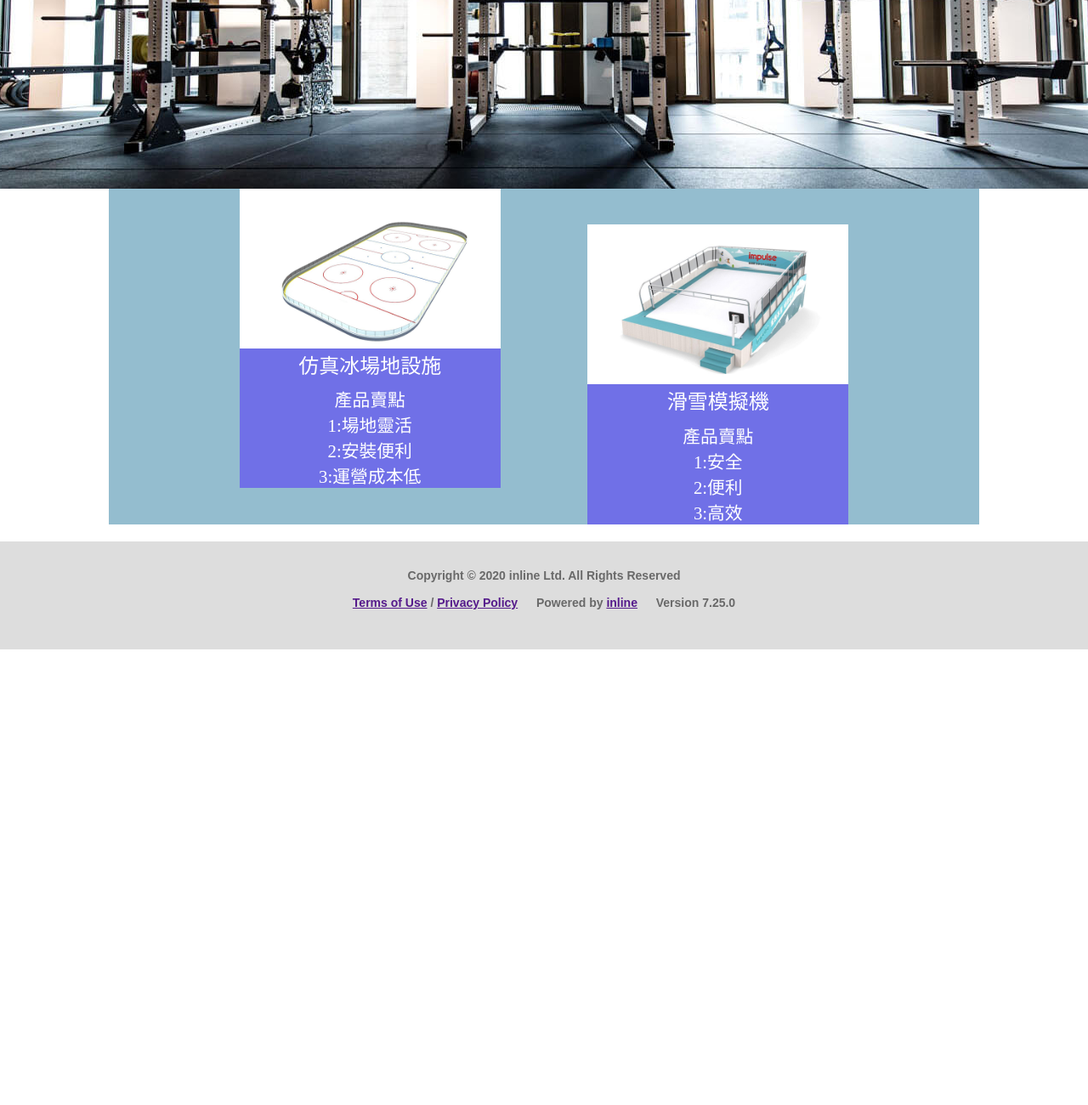
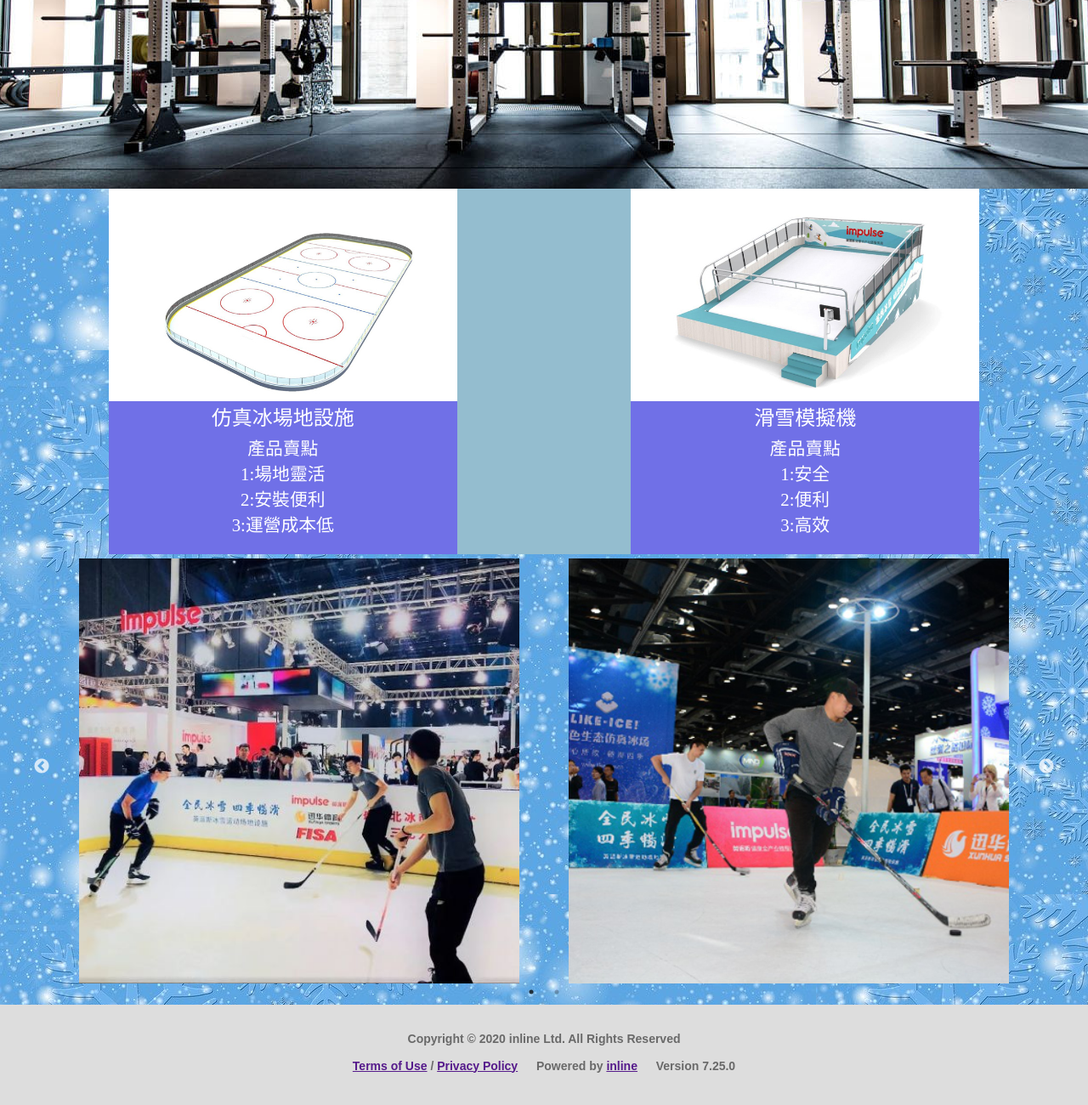
Before and after one commit to van70201/-Topic, a plain HTML site: page topic.html in a window 1280 px wide. Shown: the part 228-1528 px from the top of the page at 85% size. Before the commit the page ends 992 px from the top, so only its background shows below. Drawn offline with nearby package versions, Linux system fonts and the light colour scheme.

Commit message:
新增資料

```diff
--- a/topic.css
+++ b/topic.css
@@ -1,6 +1,7 @@
 body{
     margin: auto;
     padding: auto;
+    background-image: url(/p1/snow.jpg);
 }
 .a{
     position: relative;
@@ -38,6 +39,7 @@ header{
 }
 .b{
     position: relative;
+    display: flex;
     left: 10%;
     width: 80%;
     height: 100%;
@@ -52,9 +54,9 @@ header{
 }
 .a2{
     position: relative;
-    margin-left: 15%;
+    margin-left: 0%;
     background-color: rgb(112, 112, 231);
-    width: 30%;
+    width: 100%;
     height: 100%;
 }
 .a3{
@@ -73,11 +75,22 @@ header{
 }
 .a5{
     position: relative;
-    margin-left: 55%;
-    margin-top: -32.3%;
+    margin-left: 20%;
     background-color: rgb(112, 112, 231);
-    width: 30%;
+    width: 100%;
     height: 100%;
+}
+.a6{
+    position: relative;
+    object-fit:cover;
+    margin: 0 auto;
+    width: 90%;
+    height: 500px;
+}
+.slider{
+    position: relative;
+    margin-top: 1%;
+    object-fit:cover;
 }
 footer{
     height: 127px;
--- a/topic.html
+++ b/topic.html
@@ -32,6 +32,11 @@
            <p class="a4">產品賣點<br>1:安全<br>2:便利<br>3:高效</p>
         </div>
     </div>
+    <div class ="a6">
+        <div class="slider"><img src="/p1/10.jpeg" class="a6"></div>
+        <div class="slider"><img src="/p1/11.png" class="a6"></div>
+        <div class="slider"><img src="/p1/12.png" class="a6"></div>
+    </div>
 
     <footer>
         <br><br>
@@ -42,8 +47,6 @@
         <span> &emsp; Version 7.25.0</span>
     </footer>
 
-
-
     <script type="text/javascript" src="//code.jquery.com/jquery-1.11.0.min.js"></script>
     <script type="text/javascript" src="//code.jquery.com/jquery-migrate-1.2.1.min.js"></script>
     <script type="text/javascript" src="slick/slick.min.js"></script>
--- a/topic.js
+++ b/topic.js
@@ -0,0 +1,5 @@
+$('.a6').slick({
+    dots:true,
+    slidesToShow:2,
+    slidesToScroll:2,
+});
```
Also changed, not shown: p1/10.jpeg (added), p1/11.png (added), p1/12.png (added), p1/13.jpg (added), p1/snow.jpg (added).
